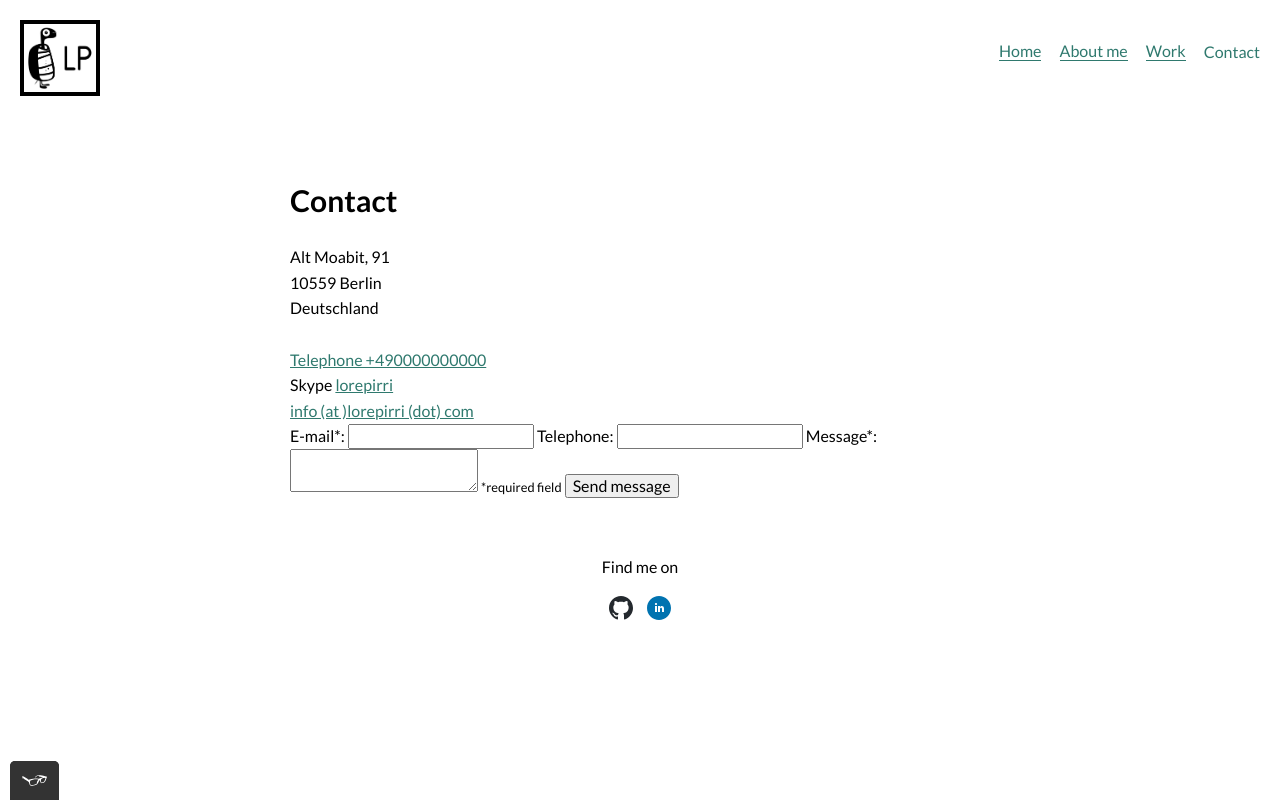
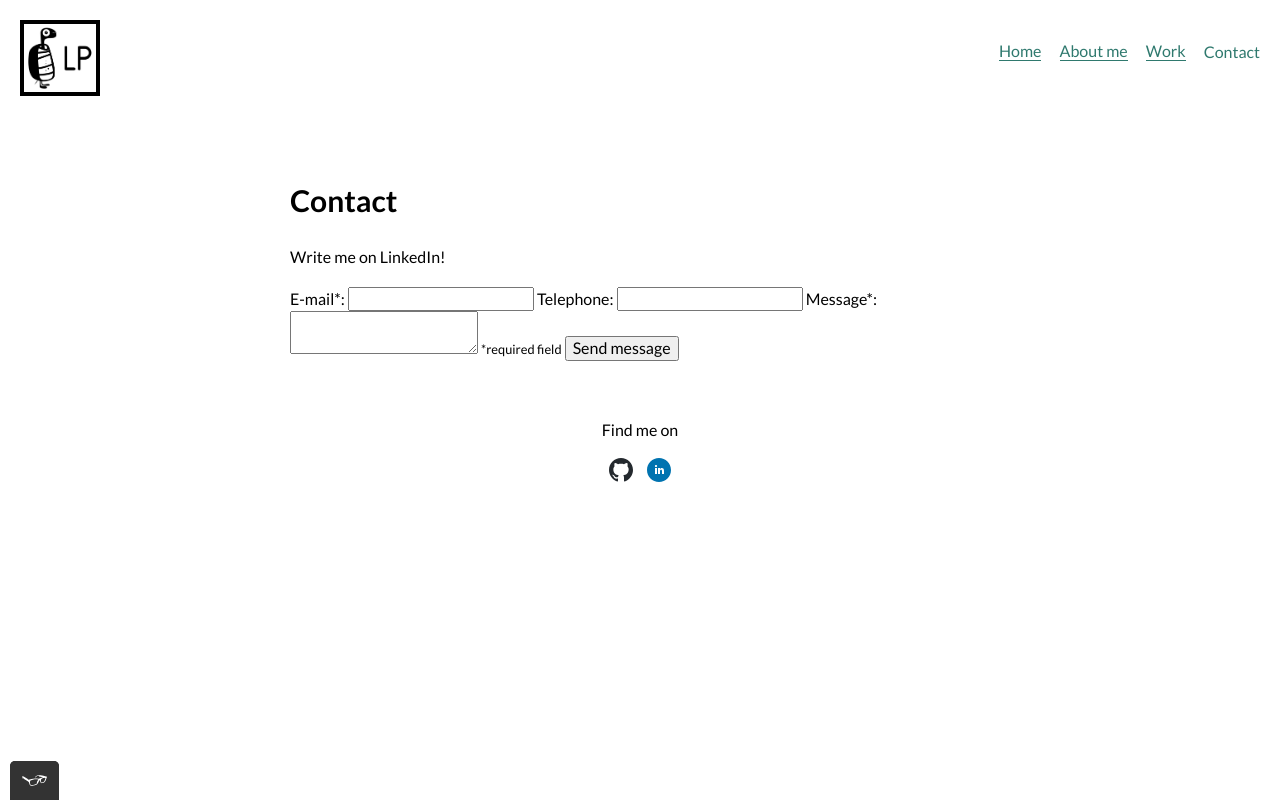
Before and after one commit to lorepirri/website-portfolio, a plain HTML site: page contact.html in a window 1280 px wide. Drawn offline with nearby package versions, Linux system fonts and the light colour scheme.

Commit message:
removed public contacts

```diff
--- a/contact.html
+++ b/contact.html
@@ -37,13 +37,7 @@
     <section>
         <div>
             <h1>Contact</h1>
-            Alt Moabit, 91<br>
-            10559 Berlin<br>
-            Deutschland<br>
-            <br>
-            <a href="tel:+490000000000">Telephone +490000000000</a><br>
-            Skype <a href="skype:lorepirri">lorepirri</a><br>
-            <a href="mailto:info@lorepirri.com">info (at )lorepirri (dot) com</a>
+            <p>Write me on LinkedIn!</p>
         </div>
         <div>
             <form action="" method="post" id="contact-form">
```
